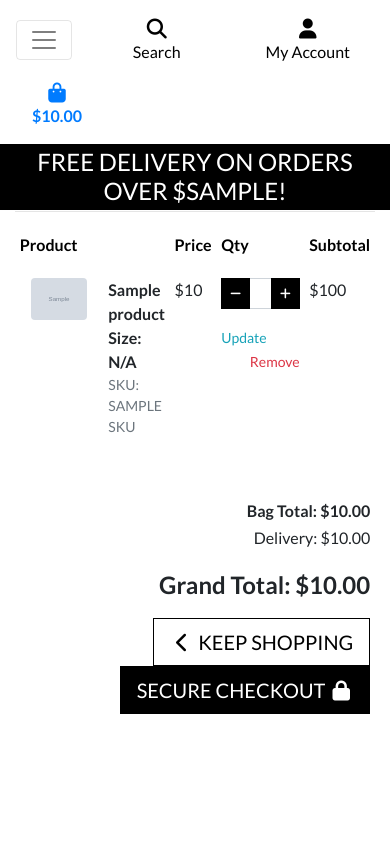
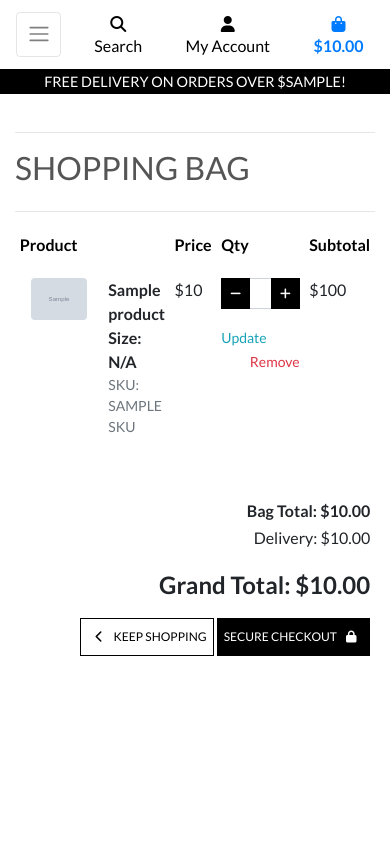
Before and after one commit to Inc21/boutique_ado, a Django app: template bag/templates/bag/bag.html in a window 390 px wide. Run offline with Django 3.2, Linux system fonts and the light colour scheme; the template is opened without the code that fills it: most values are stand-ins (such as "Sample title", 1, 10 or a date in 2020); grey boxes marked "Sample" are stand-in pictures; some libraries are stand-ins or nearby versions.

Commit message:
Base css and login/register refactor

```diff
--- a/static/css/base.css
+++ b/static/css/base.css
@@ -277,4 +277,40 @@ input[name='q']::placeholder {
     body {
         height: calc(100vh - 116px);
     }
+
+    .display-4.logo-font.text-black {
+        font-size: 2rem;
+    }
+
+    .nav-link {
+        padding: 0.15rem;
+    }
+
+    .nav-link i.fa-lg {
+        font-size: 1rem;
+    }
+
+    .navbar-toggler {
+        padding: 0.6rem 0.6rem;
+        font-size: 1rem;
+    }
+
+    #delivery-banner h4 {
+        font-size: 0.9rem;
+    }
+
+    .btn.btn-outline-black.rounded-0,
+    .btn.btn-black.rounded-0 {
+        padding: 0.375rem 0.375rem;
+    }
+
+    .btn.btn-outline-black.rounded-0.btn-lg,
+    .btn.btn-black.rounded-0.btn-lg {
+        padding: 0.375rem 0.375rem;
+        font-size: 0.75rem;
+    }
+
+    .increment-qty, .decrement-qty {
+        padding: 0.25rem 0.5rem !important;
+    }
 }
--- a/templates/allauth/account/base.html
+++ b/templates/allauth/account/base.html
@@ -4,7 +4,7 @@
     <div class="container header-container">
         <div class="overlay"></div>
         <div class="row">
-            <div class="col-6">
+            <div class="col-12 col-md-6">
                 <div class="allauth-form-inner-content">
                     {% block inner_content %}
 
--- a/templates/includes/main-nav.html
+++ b/templates/includes/main-nav.html
@@ -1,5 +1,10 @@
 <div class="collapse navbar-collapse" id="main-nav">
     <ul class="navbar-nav w-auto mx-auto">
+        <li class="nav-item d-block d-md-none">
+            <a class="logo-font font-weight-bold nav-link text-black mr-5" href="{% url "home" %}" id="home-link">
+                Home
+            </a>
+        </li>
         <li class="nav-item dropdown">
             <a class="logo-font font-weight-bold nav-link text-black mr-5" href="#" id="all-products-link" data-toggle="dropdown" aria-haspopup="true" aria-expanded="false">
                 All Products
```
